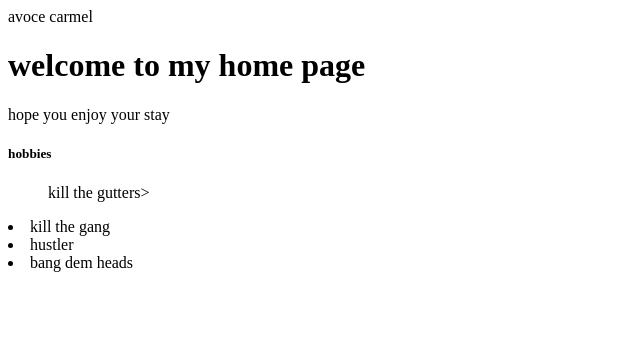
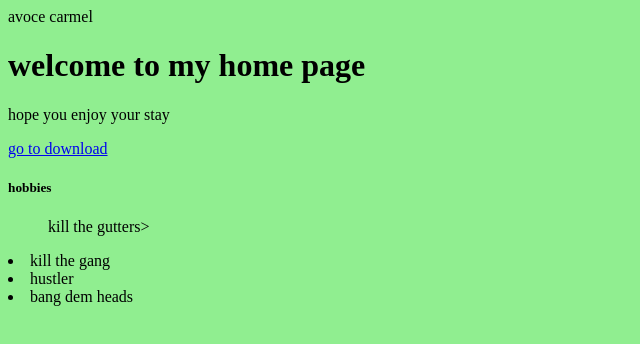
Before and after one commit to ustapabroser/french-profile, a plain HTML site: page pages/carmel.html in a window 1280 px wide. Shown: the whole page, without its empty margins (0-640 px from the left). Drawn offline with Linux system fonts and the light colour scheme.

Commit message:
my commit

```diff
--- a/pages/carmel.html
+++ b/pages/carmel.html
@@ -2,9 +2,11 @@
       <head>
 		<tittle>avoce carmel</tittle>
      </head>
-     <body>
+     <body style="background-color:lightgreen">
+	   <h1;font-sized:100px>
            <h1>welcome to my home page</h1>
            <p>hope you enjoy your stay</p>
+	   <a href=carmel.html>go to download</a>
            <h5>hobbies</h5>
            <ul>kill the gutters></ul>
                      <li>kill the gang</li>
```
